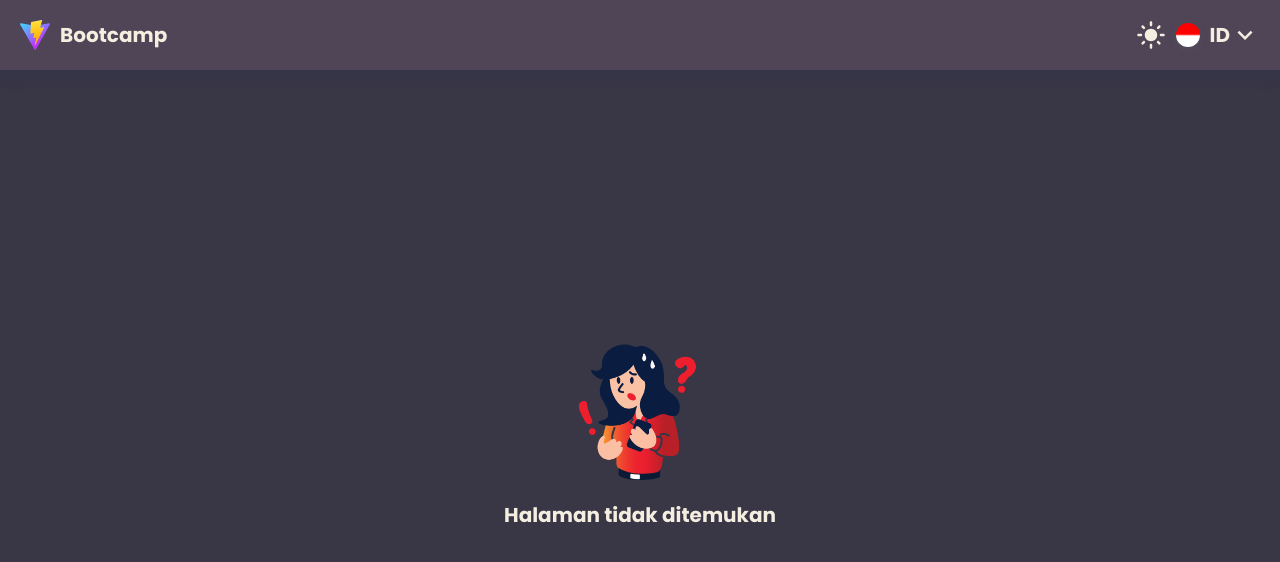
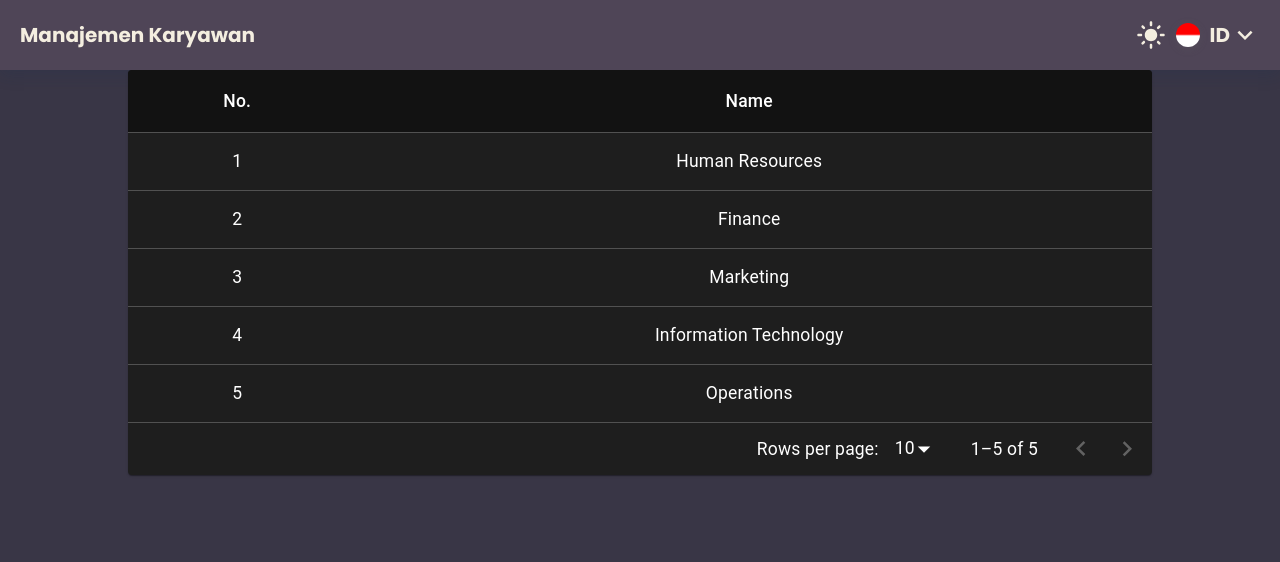
Before and after one commit to fauzi45/management-employee-projects, a React (Vite) app in the folder client/: page /admin/department in a window 1280 px wide. Shown: the top 562 px of the page. Built offline with nearby package versions, Linux system fonts and the light colour scheme.

Commit message:
feat: add department page with table mui

```diff
--- a/client/src/components/Navbar/index.jsx
+++ b/client/src/components/Navbar/index.jsx
@@ -47,7 +47,6 @@ const Navbar = ({ title, locale, theme }) => {
     <div className={classes.headerWrapper} data-testid="navbar">
       <div className={classes.contentWrapper}>
         <div className={classes.logoImage} onClick={goHome}>
-          <img src="/vite.svg" alt="logo" className={classes.logo} />
           <div className={classes.title}>{title}</div>
         </div>
         <div className={classes.toolbar}>
--- a/client/src/languages/en.js
+++ b/client/src/languages/en.js
@@ -1,6 +1,6 @@
 export default {
   app_greeting: 'Hi from Web!',
-  app_title_header: 'Bootcamp',
+  app_title_header: 'Management Employee',
   app_not_found: 'Page not found',
   app_lang_id: 'Indonesian',
   app_lang_en: 'English',
--- a/client/src/languages/id.js
+++ b/client/src/languages/id.js
@@ -1,6 +1,6 @@
 export default {
   app_greeting: 'Hai dari Web!',
-  app_title_header: 'Bootcamp',
+  app_title_header: 'Manajemen Karyawan',
   app_not_found: 'Halaman tidak ditemukan',
   app_lang_id: 'Bahasa Indonesia',
   app_lang_en: 'Bahasa Inggris',
--- /dev/null
+++ b/client/src/pages/Admin/Department/index.jsx
@@ -0,0 +1,89 @@
+import * as React from 'react';
+import { useState } from 'react';
+
+import Paper from '@mui/material/Paper';
+import Table from '@mui/material/Table';
+import TableBody from '@mui/material/TableBody';
+import TableCell from '@mui/material/TableCell';
+import TableContainer from '@mui/material/TableContainer';
+import TableHead from '@mui/material/TableHead';
+import TablePagination from '@mui/material/TablePagination';
+import TableRow from '@mui/material/TableRow';
+import TextField from '@mui/material/TextField';
+
+import classes from './style.module.scss';
+
+const Department = () => {
+  const [page, setPage] = useState(0);
+  const [rowsPerPage, setRowsPerPage] = useState(10);
+
+  const handleChangePage = (event, newPage) => {
+    setPage(newPage);
+  };
+
+  const handleChangeRowsPerPage = (event) => {
+    setRowsPerPage(+event.target.value);
+    setPage(0);
+  };
+
+  const columns = [
+    { id: 'no', label: 'No.', minWidth: 10 },
+    { id: 'name', label: 'Name' },
+  ];
+
+  const rows = [
+    { id: 1, name: 'Human Resources' },
+    { id: 2, name: 'Finance' },
+    { id: 3, name: 'Marketing' },
+    { id: 4, name: 'Information Technology' },
+    { id: 5, name: 'Operations' },
+  ];
+
+  return (
+    <div className={classes.container}>
+      <div className={classes.wrapper}>
+        <Paper sx={{ width: '100%', overflow: 'hidden' }}>
+          <TableContainer sx={{ maxHeight: 440 }}>
+            <Table stickyHeader aria-label="sticky table">
+              <TableHead>
+                <TableRow>
+                  {columns.map((column) => (
+                    <TableCell key={column.id} align="center" style={{ minWidth: column.minWidth }}>
+                      {column.label}
+                    </TableCell>
+                  ))}
+                </TableRow>
+              </TableHead>
+              <TableBody>
+                {rows.slice(page * rowsPerPage, page * rowsPerPage + rowsPerPage).map((row, index) => (
+                  <TableRow hover role="checkbox" tabIndex={-1} key={row.id}>
+                    <TableCell align="center">{index + 1}</TableCell>
+                    <TableCell align="center">{row.name}</TableCell>
+                  </TableRow>
+                ))}
+                {rows.length === 0 && (
+                  <TableRow>
+                    <TableCell align="center" colSpan={columns.length}>
+                      No data found
+                    </TableCell>
+                  </TableRow>
+                )}
+              </TableBody>
+            </Table>
+          </TableContainer>
+          <TablePagination
+            rowsPerPageOptions={[10, 25, 100]}
+            component="div"
+            count={rows.length}
+            rowsPerPage={rowsPerPage}
+            page={page}
+            onPageChange={handleChangePage}
+            onRowsPerPageChange={handleChangeRowsPerPage}
+          />
+        </Paper>
+      </div>
+    </div>
+  );
+};
+
+export default Department;
--- /dev/null
+++ b/client/src/pages/Admin/Department/style.module.scss
@@ -0,0 +1,12 @@
+@import "../../../styles/base.scss";
+
+.container{
+    width: 100%;
+    @include directionY;
+    align-items: center;
+    .wrapper{
+        width: 80%;
+        @include directionY;
+        align-items: end;
+    }
+}
--- a/client/src/routes/index.jsx
+++ b/client/src/routes/index.jsx
@@ -1,4 +1,5 @@
 import MainLayout from '@layouts/MainLayout';
+import Department from '@pages/Admin/Department';
 
 import Home from '@pages/Home';
 import Login from '@pages/Login';
@@ -13,6 +14,13 @@ const routes = [
     layout: MainLayout,
   },
   {
+    path: '/admin/department',
+    name: 'Department',
+    protected: false,
+    component: Department,
+    layout: MainLayout,
+  },
+  {
     path: '/login',
     name: 'Login',
     protected: false,
```
